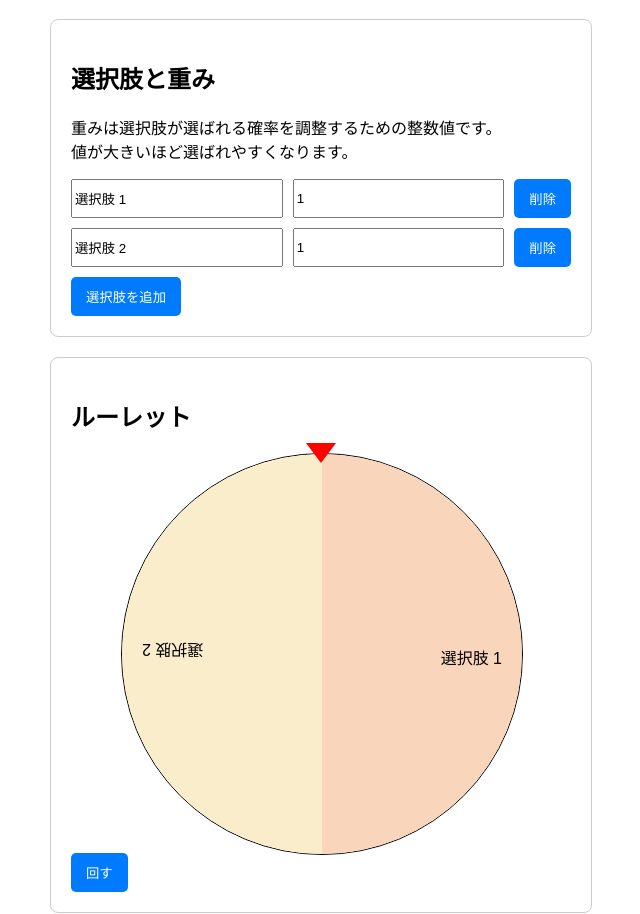
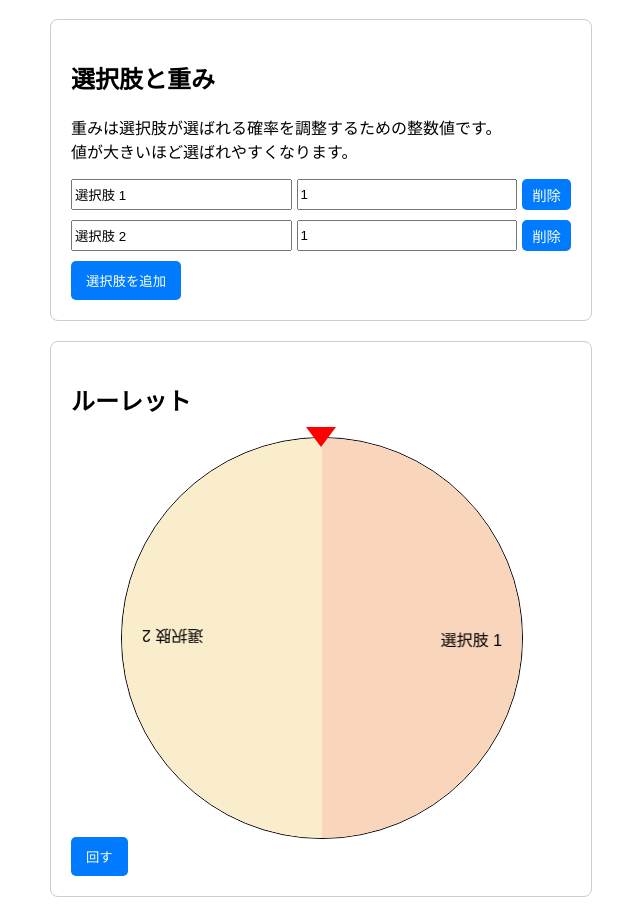
Before and after one commit to da-yoshi-k/roulette_sample, a plain HTML site: page index.html in a window 1280 px wide. Shown: the part 78-992 px from the top of the page, without its empty margins (319-959 px from the left). Drawn offline with Linux system fonts and the light colour scheme.

Commit message:
fix: デザインの修正

```diff
--- a/index.html
+++ b/index.html
@@ -46,8 +46,10 @@
     <div id="roulette-container">
       <h2>ルーレット</h2>
       <div id="roulette-wrapper">
-        <div id="roulette-arrow"></div>
-        <canvas id="roulette-canvas" width="400" height="400"></canvas>
+        <div class="aspect-ratio-box">
+          <div id="roulette-arrow"></div>
+          <canvas id="roulette-canvas"></canvas>
+        </div>
       </div>
       <button id="spin-button">回す</button>
     </div>
@@ -59,6 +61,9 @@
 
     <div id="simulation-container">
       <h2>妥当性チェック</h2>
+      <p>
+        ルーレットの動作が期待通りか確認するために、1000回試行して結果を集計します。
+      </p>
       <button id="run-simulation">試行</button>
       <div id="simulation-result"></div>
     </div>
--- a/main.js
+++ b/main.js
@@ -127,6 +127,11 @@ document.addEventListener("DOMContentLoaded", () => {
    * ルーレットを描画します。
    */
   function drawRoulette() {
+    // canvasの実際のサイズに合わせて解像度を設定
+    const size = canvas.offsetWidth;
+    canvas.width = size;
+    canvas.height = size;
+
     const totalWeight = options.reduce(
       (sum, item) => sum + (item.weight || 1),
       0
@@ -158,7 +163,8 @@ document.addEventListener("DOMContentLoaded", () => {
       ctx.save();
       ctx.fillStyle = "black";
 
-      const baseFontSize = 16;
+      // レスポンシブなフォントサイズ
+      const baseFontSize = radius * 0.08;
       const maxLength = 10;
       const scale = Math.min(1, maxLength / option.name.length);
       const fontSize = baseFontSize * scale;
@@ -167,7 +173,7 @@ document.addEventListener("DOMContentLoaded", () => {
       ctx.translate(radius, radius);
       ctx.rotate(startAngle + angle / 2);
       ctx.textAlign = "right";
-      ctx.fillText(option.name, radius - 20, 10);
+      ctx.fillText(option.name, radius - radius * 0.1, fontSize / 2);
       ctx.restore();
 
       startAngle = endAngle;
@@ -317,5 +323,12 @@ document.addEventListener("DOMContentLoaded", () => {
     drawRoulette();
   }
 
+  // --- リサイズ対応 ---
+  const rouletteWrapper = document.getElementById("roulette-wrapper");
+  const resizeObserver = new ResizeObserver(() => {
+    drawRoulette();
+  });
+  resizeObserver.observe(rouletteWrapper);
+
   initialize();
 });
--- a/style.css
+++ b/style.css
@@ -16,19 +16,35 @@ body {
 
 #options-list .option-item {
     display: flex;
+    flex-wrap: wrap; /* 折り返しを許可 */
     margin-bottom: 10px;
+    gap: 5px; /* 要素間の隙間 */
 }
 
 #options-list .option-item input {
-    margin-right: 10px;
     flex: 1;
+    min-width: 100px; /* 最小幅を設定 */
+}
+
+#options-list .option-item .remove-option {
+    /* ボタンのスタイル調整 */
+    padding: 5px 10px;
+    font-size: 0.9em;
 }
 
 #roulette-wrapper {
     position: relative;
-    width: 400px;
-    height: 400px;
+    width: 100%; /* 幅を100%に */
+    max-width: 400px; /* 最大幅は400px */
     margin: 0 auto;
+}
+
+/* アスペクト比を1:1に保つためのコンテナ */
+.aspect-ratio-box {
+    position: relative;
+    width: 100%;
+    padding-top: 100%; /* 高さを幅と同じにする */
+    height: 0;
 }
 
 #roulette-arrow {
@@ -45,6 +61,11 @@ body {
 }
 
 #roulette-canvas {
+    position: absolute;
+    top: 0;
+    left: 0;
+    width: 100%;
+    height: 100%;
     display: block;
     border: 1px solid black;
     border-radius: 50%; /* 円形にする */
```
